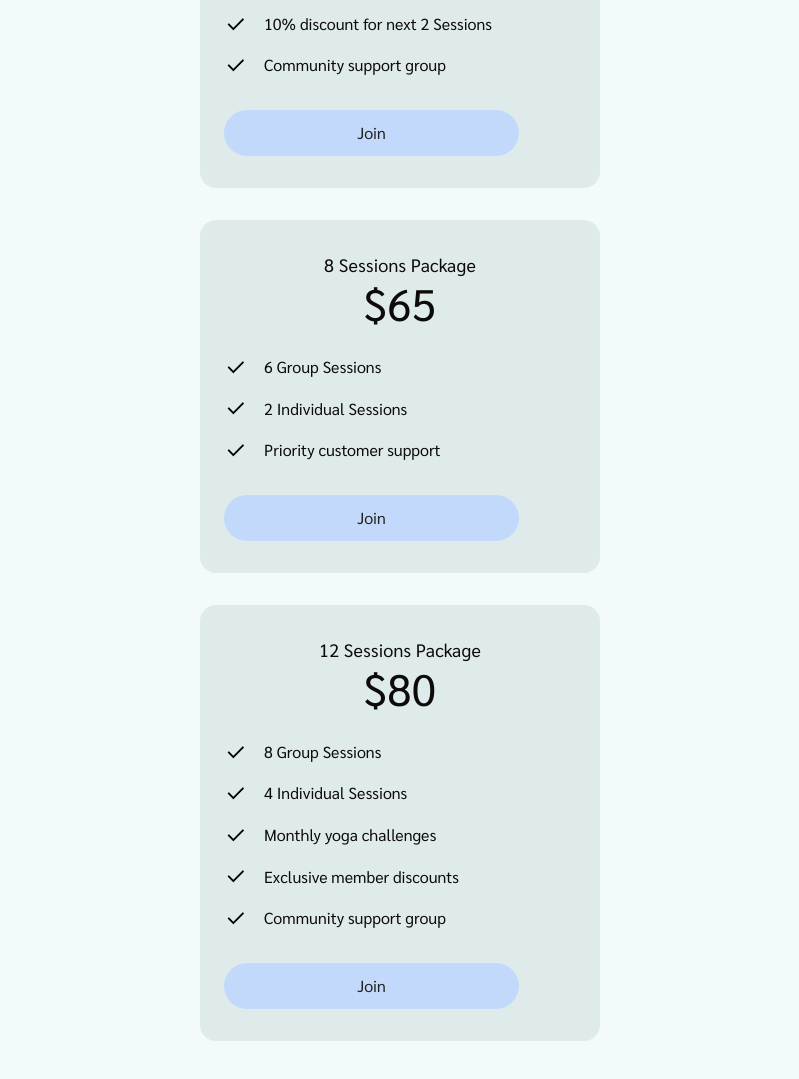
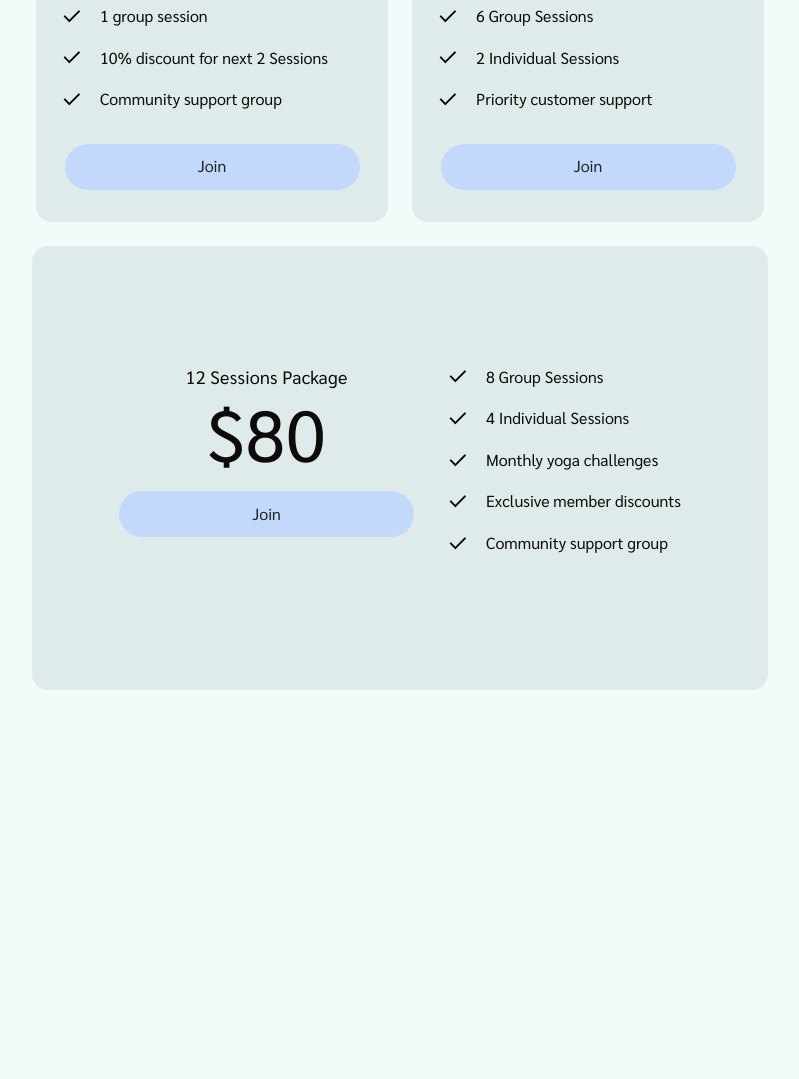
Before and after one commit to Dmytro-Liashenko/project-group-05, a website built with Vite: page src/index.html in a window 1280 px wide. Shown: the part 559-1638 px from the top of the page, without its empty margins (240-1039 px from the left). After the commit the page ends 1289 px from the top, so only its background shows below. Built offline with nearby package versions, Linux system fonts and the light colour scheme.

Commit message:
add pricing table

```diff
--- a/src/css/pricing.css
+++ b/src/css/pricing.css
@@ -1,11 +1,19 @@
 
+/* Базовые стили */
 .pricing {
     display: flex;
     flex-direction: column;
     align-items: center;
+    text-align: center;
     margin-top: 64px;
 }
-h2 {
+
+.pricing-plan-info {
+    display: flex;
+    flex-direction: column;
+    align-items: center;
+}
+.pricing-header {
     font-weight: 400;
     font-size: 40px;
     line-height: 120%;
@@ -15,15 +23,18 @@ h2 {
     margin-top: 12px;
     margin-bottom: 20px;
 }
+
 .row {
     display: flex;
     flex-direction: column;
     align-items: center;
 }
+
 .text-center {
     text-align: center;
     padding-bottom: 48px;
 }
+
 .row-card {
     border: 0px solid var(--color-scheme-2-border);
     border-radius: 16px;
@@ -42,7 +53,8 @@ h2 {
     text-align: center;
     color: var(--color-scheme-2-text);
 }
-.pricing-plan-title-item{
+
+.pricing-plan-title-item {
     font-weight: 400;
     font-size: 44px;
     line-height: 120%;
@@ -51,18 +63,21 @@ h2 {
     color: var(--color-scheme-2-text);
     margin-bottom: 24px;
 }
+
 .pricing-plan-list li {
     display: flex;
     align-items: center;
     gap: 16px;
 }
-.pricing-plan-list{
+
+.pricing-plan-list {
     font-weight: 400;
     font-size: 16px;
     line-height: 160%;
     color: var(--color-scheme-2-text);
     margin-bottom: 32px;
 }
+
 .pricing-plan-list-item {
     font-weight: 400;
     font-size: 16px;
@@ -71,7 +86,7 @@ h2 {
     margin-bottom: 16px;
 }
 
-.button-pricing {
+.button-pricing-mobile-check {
     display: inline-block;
     border: 1px solid var(--color-hawkes-blue);
     border-radius: 100px;
@@ -85,3 +100,104 @@ h2 {
     font: inherit;
     cursor: pointer;
 }
+
+.button-pricing-mobile
+    {
+    display: none;
+}
+
+@media screen and (min-width: 768px) {
+.pricing {
+    display: flex;
+    flex-direction: column;
+    align-items: center;
+    gap: 24px;
+}
+
+.row {
+    display: flex;
+    flex-direction: row;
+    align-items: stretch;
+    flex-wrap: wrap;
+    justify-content: center;
+    gap: 24px;
+}
+
+.row-card {
+    flex: 0 1 calc(50% - 16px);
+    width: auto;
+    margin-bottom: 0;
+    }
+
+.row-card:nth-child(3) {
+    flex-basis: 100%;
+    max-width: 100%;
+    display: flex;
+    justify-content: center;
+}
+
+.pricing-plan-title-item {
+    font-size: 72px;
+}
+
+.button-pricing {
+    width: 100%;
+}
+
+.row-card:nth-child(3) .pricing-plan {
+    display: flex;
+    flex-direction: row;
+    align-items: flex-start;
+    justify-content: space-between;
+    gap: 32px;
+    text-align: left;
+    flex-wrap: wrap;
+    padding-top: 86px;
+    padding-bottom: 86px;
+}
+
+.row-card:nth-child(3) .pricing-plan-info {
+    display: flex;
+    flex-direction: column;
+    order: 1;
+    flex-shrink: 0;
+}
+
+.row-card:nth-child(3) .pricing-plan-title-item {
+    margin-bottom: 16px;
+    font-size: 72px;
+}
+
+.row-card:nth-child(3) .pricing-plan-list {
+    order: 2;
+    flex-grow: 1;
+    margin-bottom: 0;
+}
+
+.row-card:nth-child(3) .button-pricing {
+    order: 3;
+    width: 220px;
+    margin-top: 16px;
+    align-self: flex-start;
+}
+
+.button-pricing-mobile-check:nth-child(3) {
+    display: none;
+}
+
+.button-pricing-mobile {
+    display: inline-block;
+    border: 1px solid var(--color-hawkes-blue);
+    border-radius: 100px;
+    padding: 10px 24px;
+    width: 295px;
+    height: 46px;
+    background-color: #C2D9FC;
+    text-align: center;
+    text-decoration: none;
+    color: #222;
+    font: inherit;
+    cursor: pointer;
+}
+
+}
--- a/src/partials/pricing.html
+++ b/src/partials/pricing.html
@@ -3,7 +3,7 @@
     <div class="row">
       <div class="text-center">
         <h4>Affordable</h4>
-        <h2>Pricing Plans</h2>
+        <h2 class="pricing-header">Pricing Plans</h2>
         <p>Choose the perfect plan for your yoga journey.</p>
       </div>
     </div>
@@ -32,7 +32,11 @@
               Community support group
             </li>
           </ul>
-          <button type="button" class="button-pricing" data-modal-open>
+          <button
+            type="button"
+            class="button-pricing-mobile-check"
+            data-modal-open
+          >
             Join
           </button>
         </div>
@@ -61,16 +65,25 @@
               Priority customer support
             </li>
           </ul>
-          <button type="button" class="button-pricing" data-modal-open>
+          <button
+            type="button"
+            class="button-pricing-mobile-check"
+            data-modal-open
+          >
             Join
           </button>
         </div>
       </div>
       <div class="row-card">
         <div class="pricing-plan">
-          <h3 class="pricing-plan-title">12 Sessions Package</h3>
-          <p class="pricing-plan-title-item">$80</p>
-          <ul class="pricing-plan-list">
+          <div class="pricing-plan-info">
+            <h3 class="pricing-plan-title">12 Sessions Package</h3>
+            <p class="pricing-plan-title-item">$80</p>
+            <button type="button" class="button-pricing-mobile" data-modal-open>
+              Join
+            </button>
+          </div>
+          <ul class="pricing-plan-list pricing-plan-list-last">
             <li class="pricing-plan-list-item">
               <svg class="social-icon" width="24" height="24">
                 <use href="./img/icons.svg#icon-check"></use>
@@ -102,7 +115,11 @@
               Community support group
             </li>
           </ul>
-          <button type="button" class="button-pricing" data-modal-open>
+          <button
+            type="button"
+            class="button-pricing-mobile-check"
+            data-modal-open
+          >
             Join
           </button>
         </div>
```
